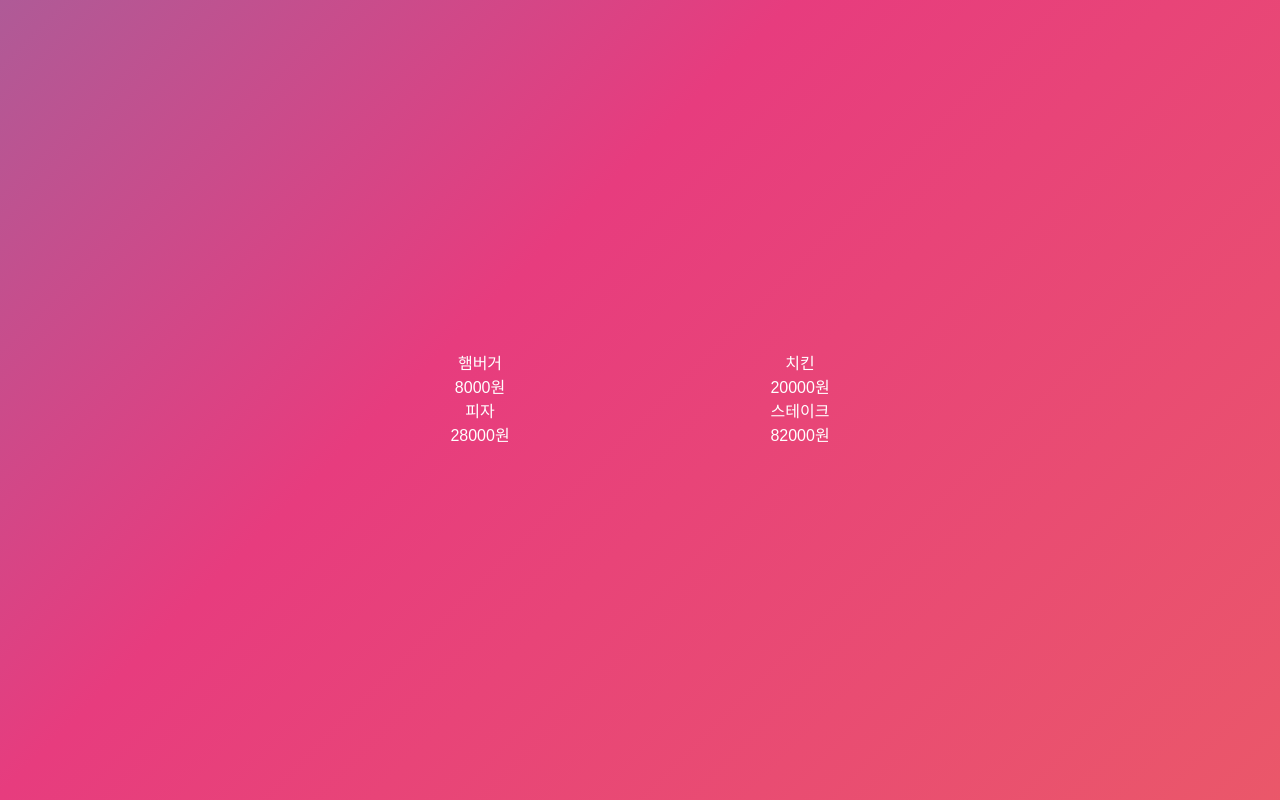
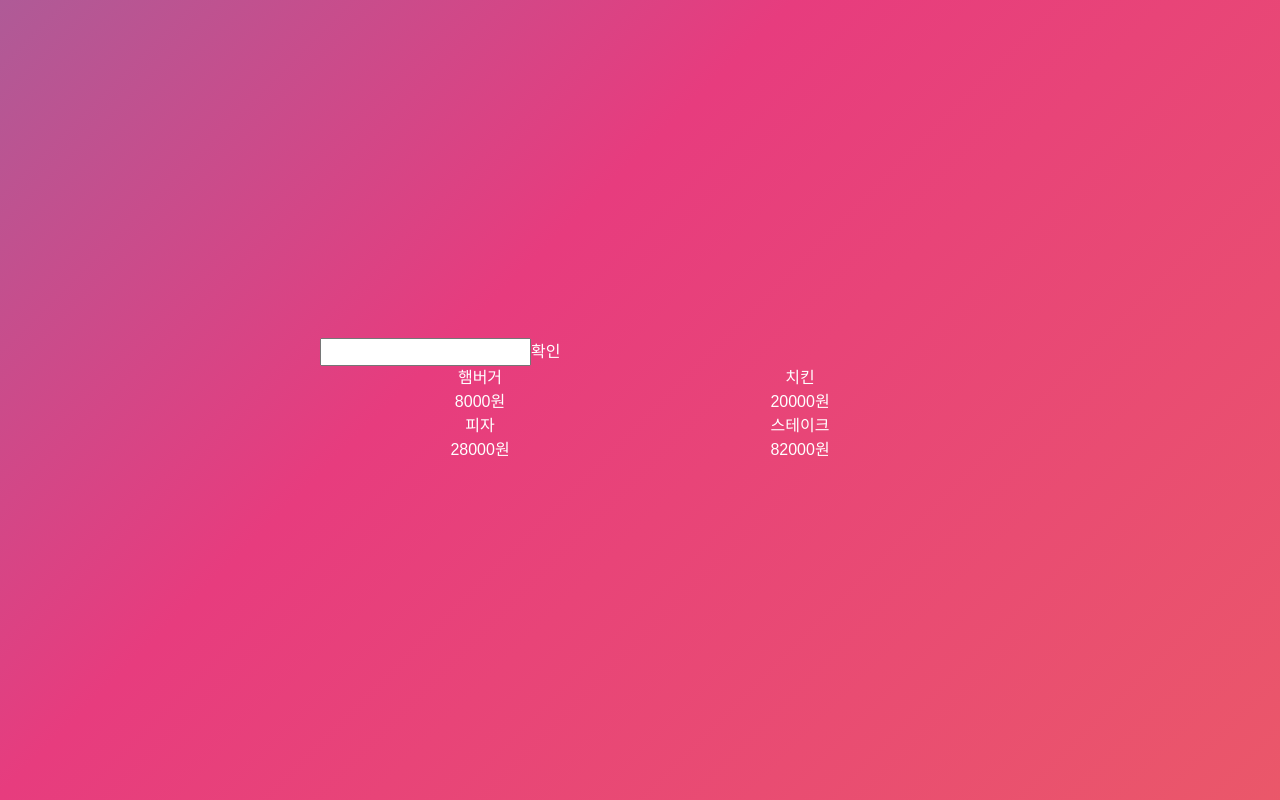
Before and after one commit to mznx13579/tdd-vue, a Vue app: page /time in a window 1280 px wide. Built offline with nearby package versions, Linux system fonts and the light colour scheme; a web font is replaced by a local one.

Commit message:
add: 가격을 입력하면, 음식 리스트가 사라진다.

```diff
--- a/src/pages/Time.vue
+++ b/src/pages/Time.vue
@@ -1,6 +1,10 @@
 <template>
   <div class="time">
-    <div class="food-list">
+    <div class="time__cost">
+      <input v-model.number="cost" class="time__cost--input cost-input" />
+      <button class="cost-button" @click="inputCost">확인</button>
+    </div>
+    <div v-if="!time" class="food-list">
       <div v-for="food in foodList" :key="`food-${food.index}`" class="food" @click="clickFood(food)">
         <p>{{ food.name }}</p>
         <p>{{ food.cost }}원</p>
@@ -30,6 +34,7 @@ export default Vue.extend({
   data() {
     return {
       money: 0 as number,
+      cost: 0 as number,
       foodList: [
         {
           index: 0,
@@ -66,7 +71,7 @@ export default Vue.extend({
     const localMoney = window.localStorage.getItem('money');
     if (localMoney === null) {
       window.localStorage.setItem('money', '4300');
-      this.money = Number(window.localStorage.getItem('money'));
+      this.money = 4300;
     } else {
       this.money = Number(localMoney);
     }
@@ -87,6 +92,10 @@ export default Vue.extend({
       const sec = seconds % 60 < 10 ? `0${Math.floor(seconds % 60)}` : String(Math.floor(seconds % 60));
 
       return `${hour}시간 ${min}분 ${sec}초`;
+    },
+
+    inputCost(cost: number) {
+      this.time = this.changeHourMinSec(cost);
     },
   },
 });
```
Also changed, not shown: 1 other file (tests, documents, lock files or other folders).
